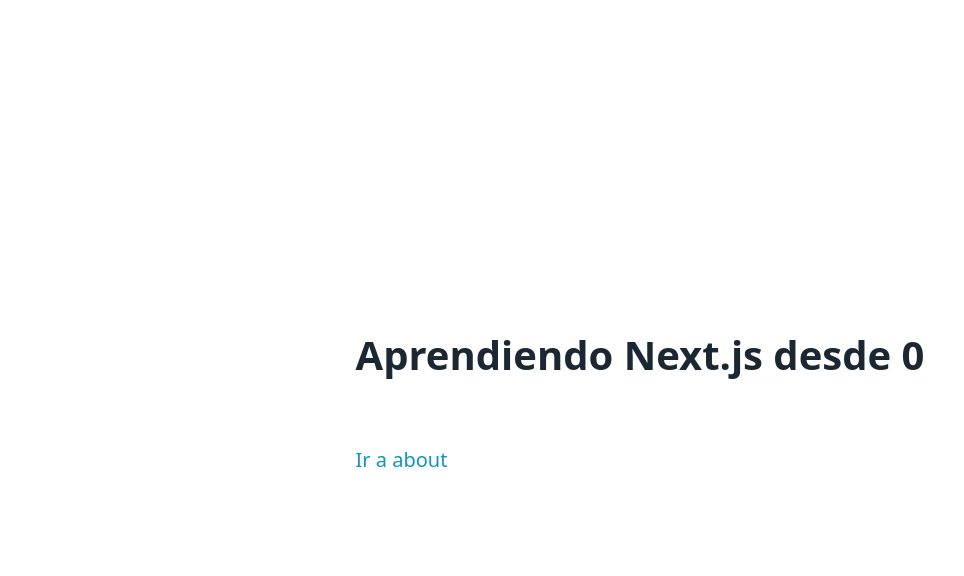
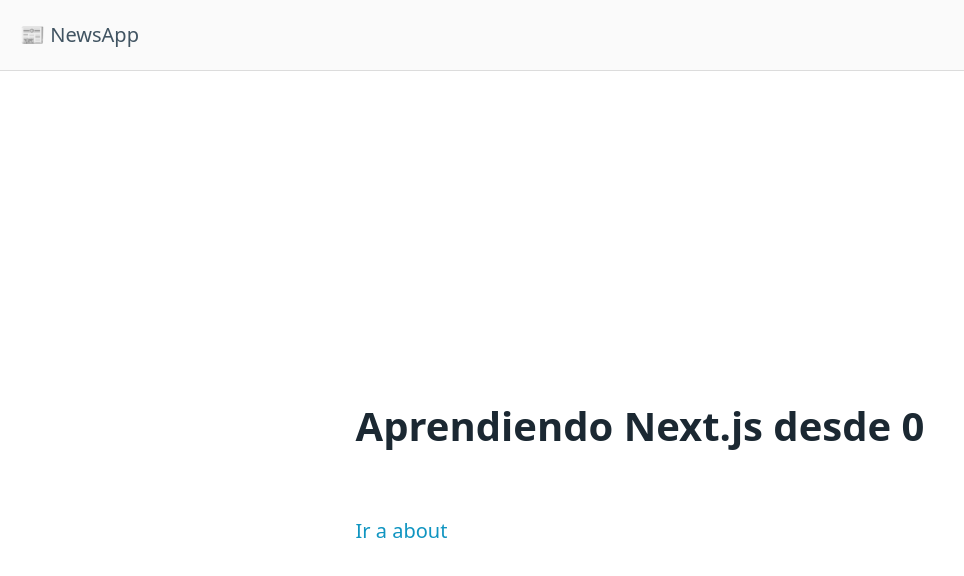
Before and after one commit to alesdevux/news-app, a Next.js app: page / in a window 1280 px wide. Shown: the top 576 px of the page, without its empty margins (0-964 px from the left). Built offline with nearby package versions, Linux system fonts and the light colour scheme.

Commit message:
use PageLayout

```diff
--- /dev/null
+++ b/components/PageLayout.jsx
@@ -0,0 +1,30 @@
+import Head from "next/head";
+
+export default function PageLayout({
+  children,
+  title = "NewsApp",
+}) {
+  return (
+    <>
+      <Head>
+        <title>{title}</title>
+        <meta name="description" content="newsapp - the best app to read news" />
+        <link rel="icon" href="/favicon.ico" />
+      </Head>
+      <header>
+        📰 NewsApp
+      </header>
+      <main>
+        {children}
+      </main>
+
+      <style jsx>{`
+        header {
+          background: #fafafa;
+          padding: 20px;
+          border-bottom: 1px solid #dcdcdc;
+        }
+      `}</style>
+    </>
+  )
+}
--- a/pages/_app.js
+++ b/pages/_app.js
@@ -1,17 +1,7 @@
-import Head from 'next/head'
 import '../styles/globals.css'
 
 function MyApp({ Component, pageProps }) {
-  return (
-    <>
-      <Head>
-        <title>NewsApp</title>
-        <meta name="description" content="newsapp - the best app to read news" />
-        <link rel="icon" href="/favicon.ico" />
-      </Head>
-      <Component {...pageProps} />
-    </>
-  )
+  return <Component {...pageProps} />
 }
 
 export default MyApp
--- a/pages/about.js
+++ b/pages/about.js
@@ -1,8 +1,10 @@
+import PageLayout from "../components/PageLayout";
+
 export default function About() {
   return (
-    <div>
+    <PageLayout title="About">
       <h1>About</h1>
       <p>This is the about page</p>
-    </div>
+    </PageLayout>
   )
 }
--- a/pages/index.js
+++ b/pages/index.js
@@ -1,15 +1,15 @@
 import Head from 'next/head'
 import Link from 'next/link'
+import PageLayout from '../components/PageLayout'
 import styles from '../styles/Home.module.css'
 
 export default function Home() {
   return (
-    <div className={styles.container}>
-      <Head>
-        <title>NewsApp - Home</title>
-      </Head>
-      <h1>Aprendiendo Next.js desde 0</h1>
-      <Link href="/about">Ir a about</Link>
-    </div>
+    <PageLayout title="NewsApp - Home">
+      <div className={styles.container}>
+        <h1>Aprendiendo Next.js desde 0</h1>
+        <Link href="/about">Ir a about</Link>
+      </div>
+    </PageLayout>
   )
 }
```
